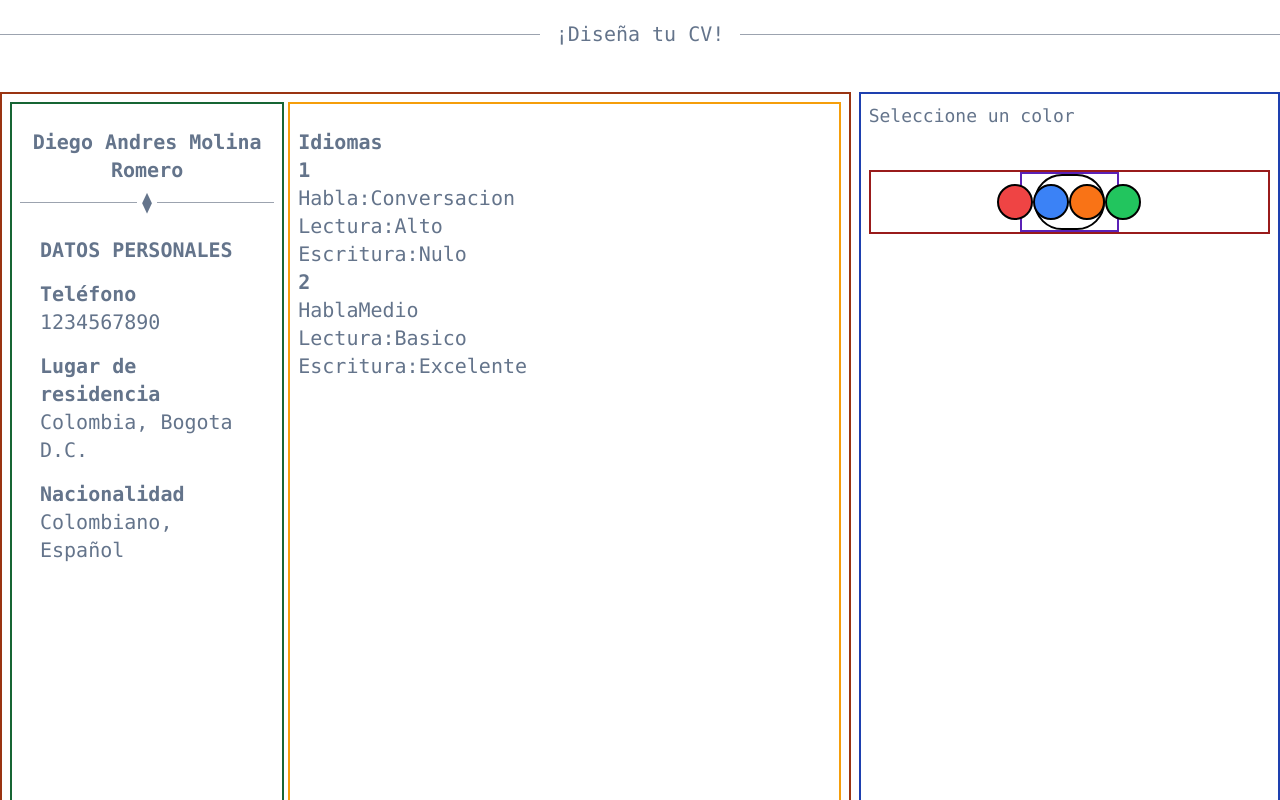
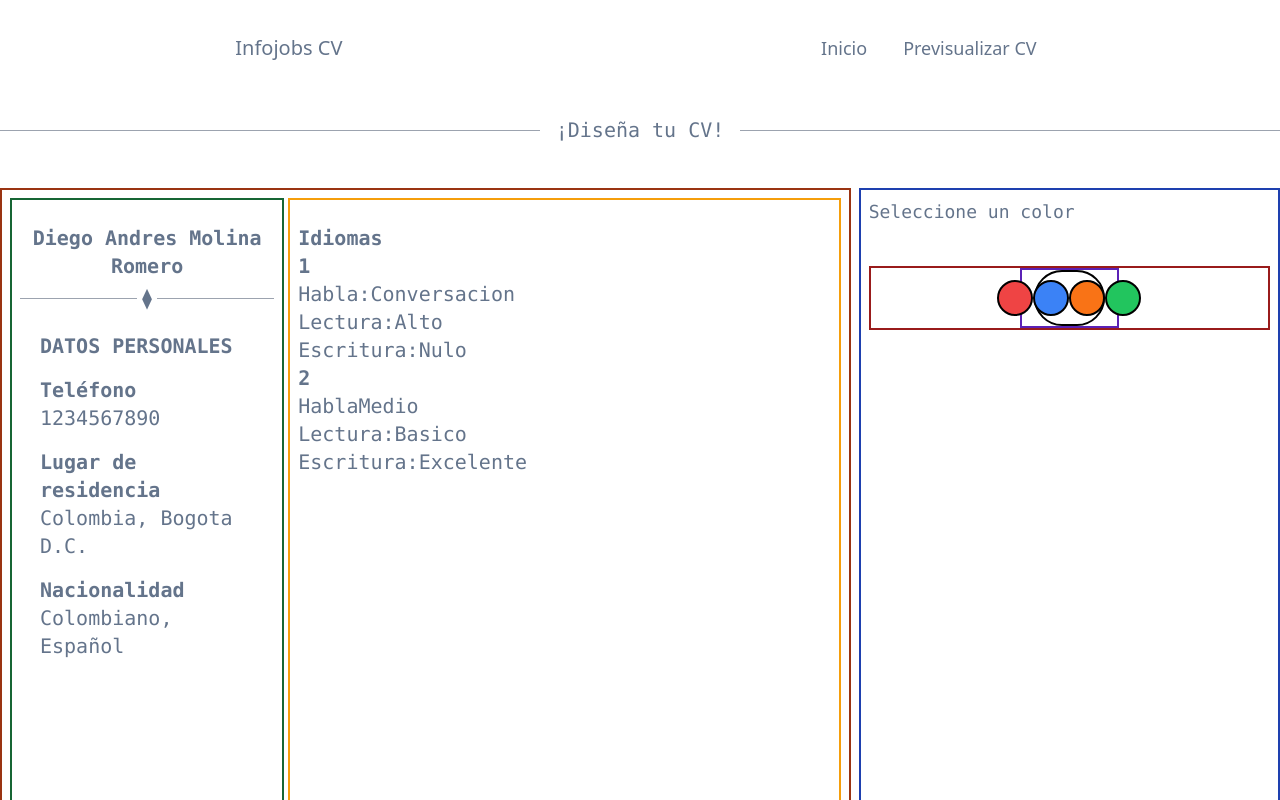
Before and after one commit to David-Viuche/info_cv_share, a Next.js app: page /preview in a window 1280 px wide. Shown: the top 800 px of the page. Built offline with nearby package versions, Linux system fonts and the light colour scheme.

Commit message:
fix Layout on preview

```diff
--- a/src/pages/preview.jsx
+++ b/src/pages/preview.jsx
@@ -1,4 +1,5 @@
 import { useState } from "react";
+import Layout from "@/components/Layout";
 
 export default function Preview() {
   const [actualColor, setActualColor] = useState("p-5 bg-white");
@@ -77,6 +78,7 @@ export default function Preview() {
   }
 
   return (
+    <Layout>
       <main>
         <div className="relative flex py-5 items-center">
           <div className="flex-grow border-t border-gray-400"></div>
@@ -236,5 +238,6 @@ export default function Preview() {
           Este elemento aparece y desaparece con el botón
         </div>
       </main>
+    </Layout>
   );
 }
```
Lines whose indentation alone changed are shown as unchanged.
